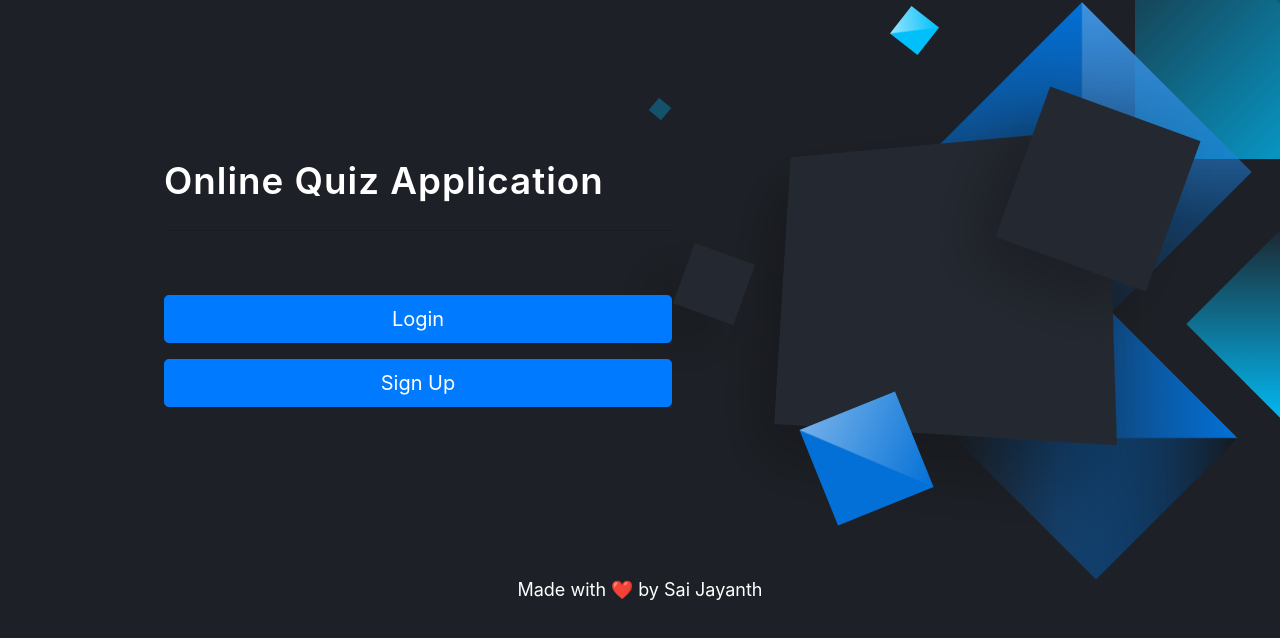
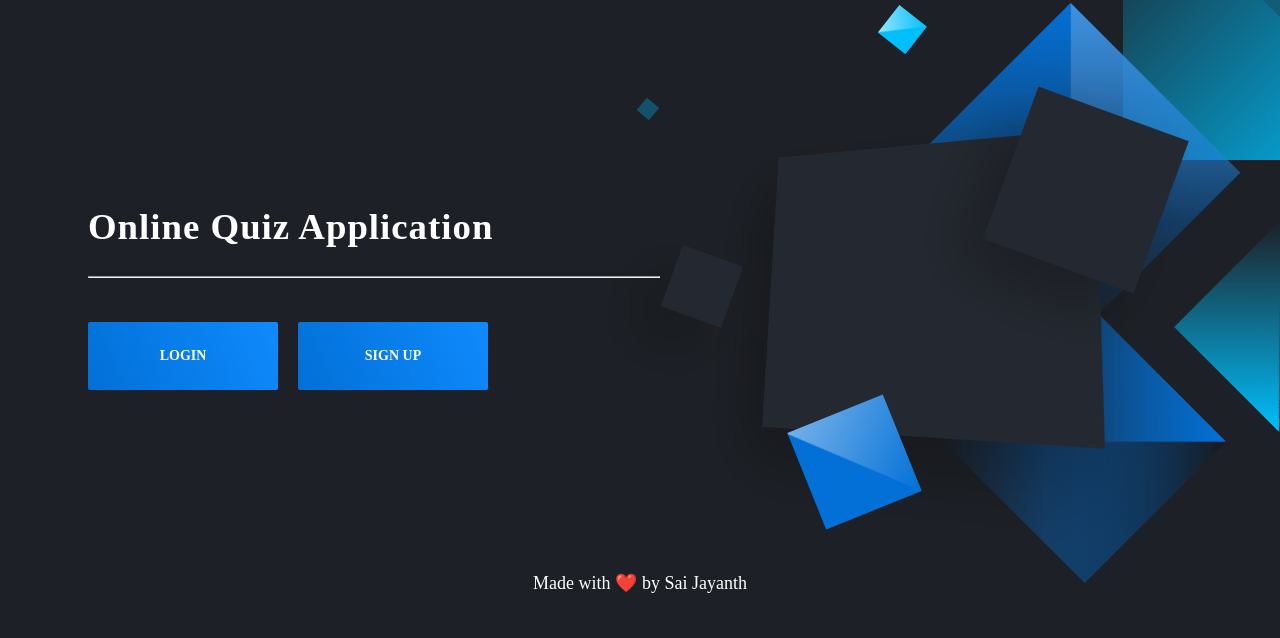
Before and after one commit to saijayanth-vattikonda/quiz-app, a website: page client/Welcome_Page.html in a window 1280 px wide. Drawn offline with nearby package versions, Linux system fonts and the light colour scheme.

Commit message:
Update HTML

```diff
--- a/client/Welcome_Page.html
+++ b/client/Welcome_Page.html
@@ -4,10 +4,6 @@
     <meta charset="UTF-8" />
     <meta name="viewport" content="width=device-width, initial-scale=1.0" />
     <title>Online Quiz Application</title>
-    <link
-      rel="stylesheet"
-      href="https://maxcdn.bootstrapcdn.com/bootstrap/4.5.2/css/bootstrap.min.css"
-    />
     <link rel="stylesheet" href="style.css" />
   </head>
   <body>
@@ -26,6 +22,7 @@
               <div class="hero-inner">
                 <div class="hero-copy">
                   <h1 class="hero-title mt-0">Online Quiz Application</h1>
+
                   <hr />
                   <br /><br />
                   <!-- <h3 class="underline">Team Members</h3>
@@ -38,8 +35,18 @@
                   <br /> -->
 
                   <div class="hero-cta">
-                    <a class="btn btn-primary btn-lg btn-block mb-3" href="./Login.html">Login</a>
-                    <a class="btn btn-primary btn-lg btn-block" href="./Signup.html">Sign Up</a>
+                    <a
+                      style="padding: 10px; align-items: center"
+                      class="button button-primary"
+                      href="./Login.html"
+                      >Login</a
+                    >
+                    <a
+                      style="padding: 10px; align-items: center"
+                      class="button button-primary"
+                      href="./Signup.html"
+                      >Sign Up</a
+                    >
                   </div>
                 </div>
                 <div class="hero-figure anime-element">
@@ -94,8 +101,5 @@
         </main>
       </div>
     </div>
-    <script src="https://ajax.googleapis.com/ajax/libs/jquery/3.5.1/jquery.min.js"></script>
-    <script src="https://cdnjs.cloudflare.com/ajax/libs/popper.js/1.16.0/umd/popper.min.js"></script>
-    <script src="https://maxcdn.bootstrapcdn.com/bootstrap/4.5.2/js/bootstrap.min.js"></script>
   </body>
 </html>
```
Also changed, not shown: client/Final_Home.html (+1 -1 lines), client/Login.html (+2 -2 lines).
